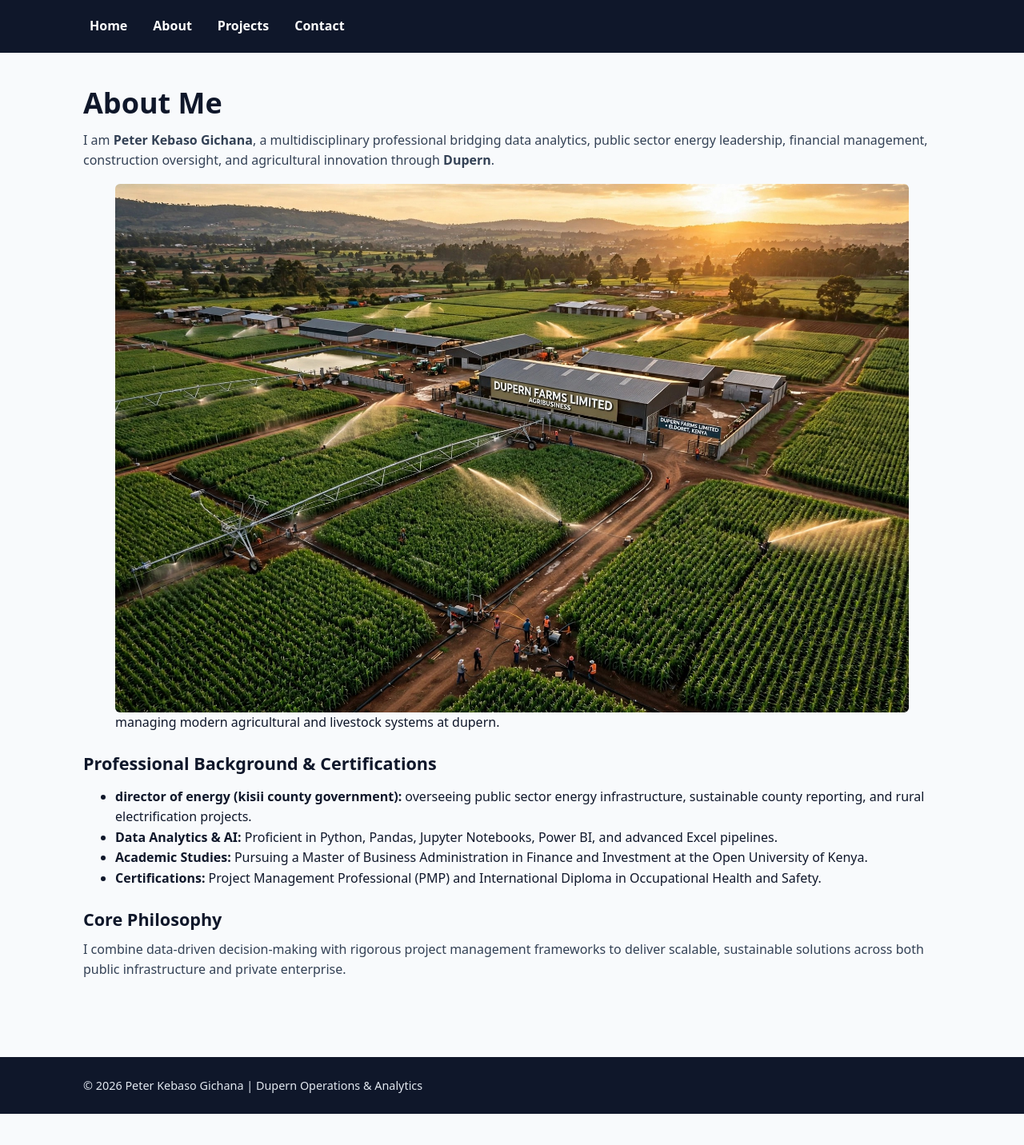
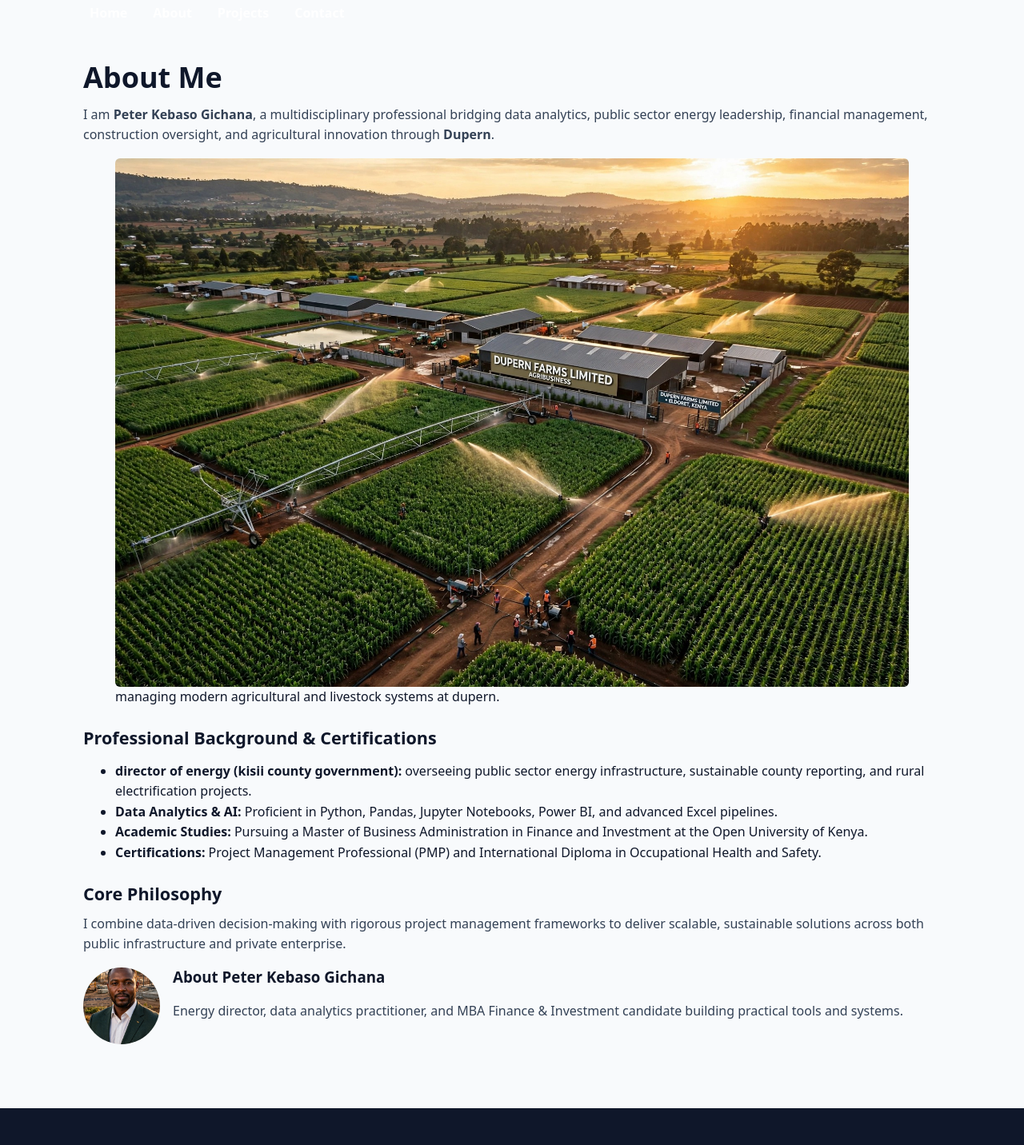
Before and after one commit to PeterKebaso2026/portfolio, a plain HTML site: page about.html in a window 1280 px wide. Shown: the whole page at 80% size. Before the commit the page ends 1393 px from the top, so only its background shows below. Drawn offline with Linux system fonts and the light colour scheme.

Commit message:
Navigation, card and media object patterns

```diff
--- a/about.html
+++ b/about.html
@@ -70,13 +70,21 @@
         frameworks to deliver scalable, sustainable solutions across both public
         infrastructure and private enterprise.
       </p>
+      <div class="media">
+        <img
+          class="media__image"
+          src="images/profile.jpg"
+          alt="Peter Kebaso Gichana"
+        />
+        <div class="media__body">
+          <h3>About Peter Kebaso Gichana</h3>
+          <p>
+            Energy director, data analytics practitioner, and MBA Finance &amp;
+            Investment candidate building practical tools and systems.
+          </p>
+        </div>
+      </div>
     </main>
-    <footer class="site-footer">
-      <div class="container">
-        <p>
-          &copy; 2026 Peter Kebaso Gichana | Dupern Operations &amp; Analytics
-        </p>
-      </div>
-    </footer>
+    <footer class="site-footer"></footer>
   </body>
 </html>
--- a/css/styles.css
+++ b/css/styles.css
@@ -71,10 +71,12 @@ a:focus-visible {
 }
 
 /* Header & Navigation */
-.site-header {
-  background-color: var(--text-primary);
-  color: #ffffff;
-  padding-block: var(--space-md);
+.site-header .container {
+  display: flex;
+  flex-wrap: wrap;
+  justify-content: space-between;
+  align-items: center;
+  gap: var(--space-3, 0.75rem);
 }
 
 .site-nav ul {
@@ -315,6 +317,44 @@ body {
   min-height: 100vh;
 }
 
-main {
+.main-nav ul {
+  display: flex;
+  flex-wrap: wrap;
+  gap: var(--space-4, 1rem);
+  list-style: none;
+  margin: 0;
+  padding: 0;
+}
+.main-nav a {
+  display: block;
+  padding: 0.5rem 0.25rem;
+}
+.card__body {
   flex: 1;
+  display: flex;
+  flex-direction: column;
+  gap: var(--space-2, 0.5rem);
+  padding: var(--space-4, 1rem);
 }
+.card__body .button {
+  margin-top: auto;
+  align-self: flex-start;
+}
+.media {
+  display: flex;
+  align-items: flex-start;
+  gap: var(--space-4, 1rem);
+}
+
+.media__image {
+  flex: 0 0 6rem;
+  width: 6rem;
+  aspect-ratio: 1;
+  object-fit: cover;
+  border-radius: 50%;
+}
+
+.media__body {
+  flex: 1;
+  min-width: 0;
+}
```
